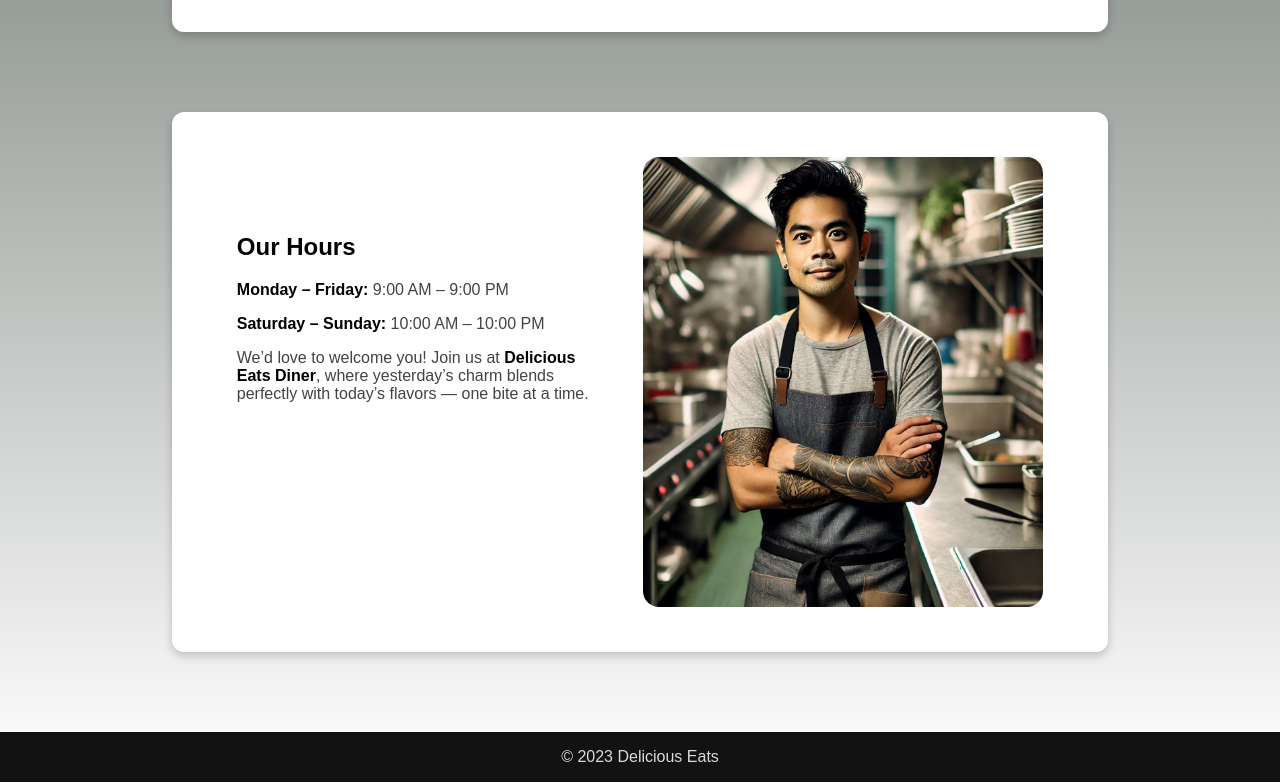
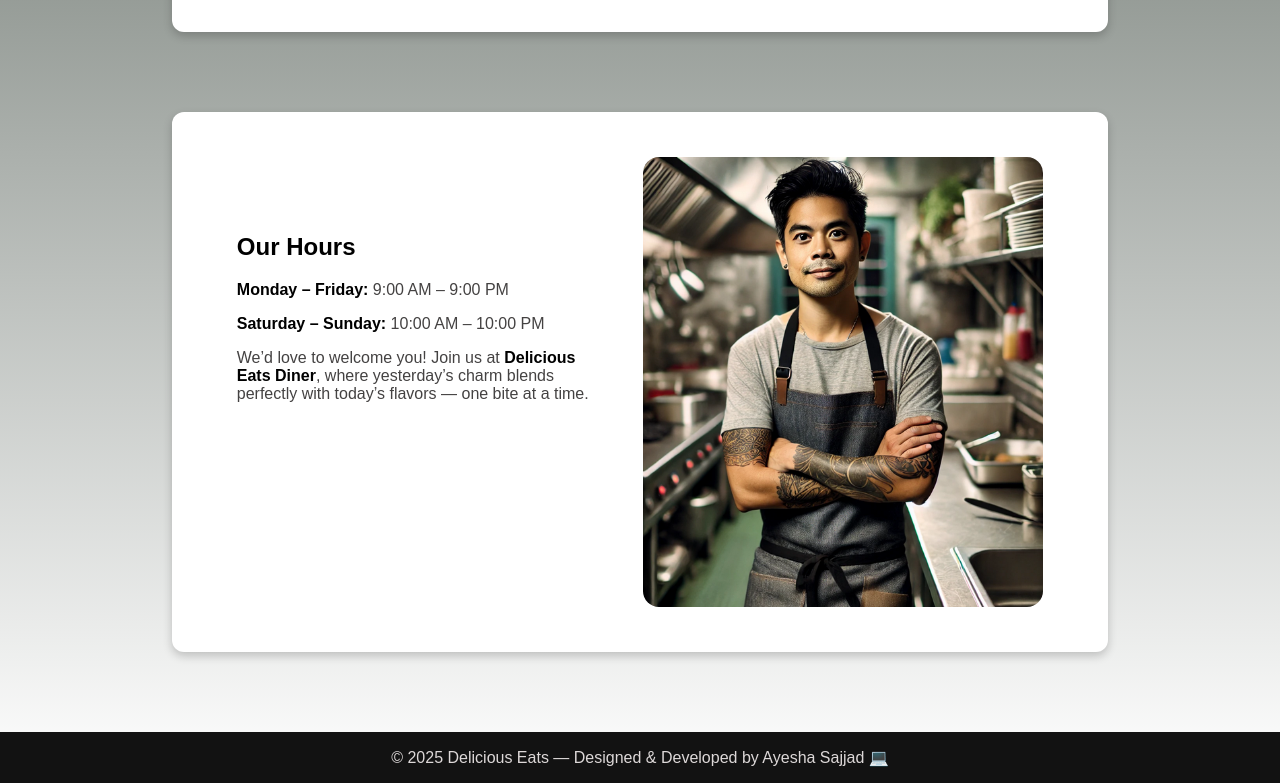
Before and after one commit to AyeshaSajjad0786/Delicious-Eats-Responsive-Redesign-Project, a plain HTML site: page index.html in a window 1280 px wide. Shown: the part 1106-1889 px from the top of the page. Drawn offline with Linux system fonts and the light colour scheme.

Commit message:
updated footer copyright

```diff
--- a/index.html
+++ b/index.html
@@ -64,7 +64,8 @@
         </section>
     </main>
     <footer>
-        <p>&copy; 2023 Delicious Eats</p>
-    </footer>
+  <p>&copy; 2025 Delicious Eats — Designed & Developed by Ayesha Sajjad 💻</p>
+</footer>
+
 </body>
 </html>
```
Also changed, not shown: menu.html (+3 -2 lines).
